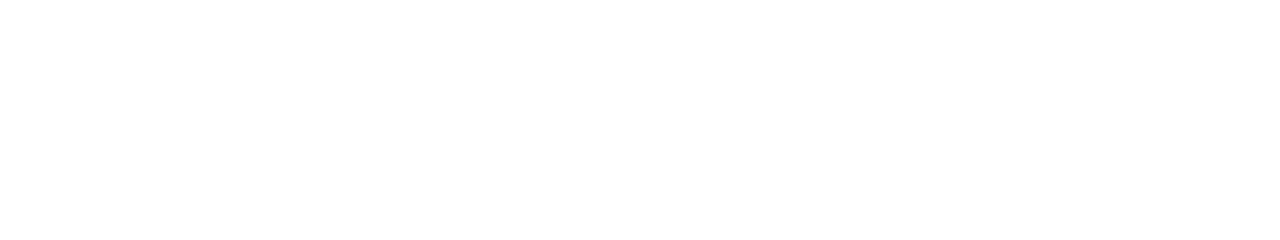
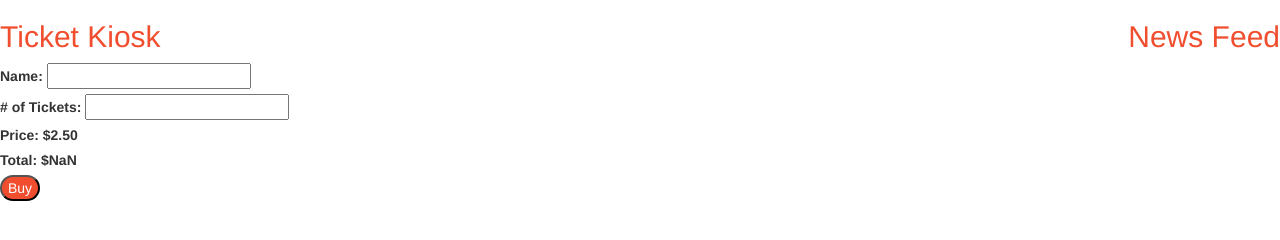
Before and after one commit to jjrufin/FinalAssessment, a plain HTML site: page index.html in a window 1280 px wide. Drawn offline with Linux system fonts and the light colour scheme.

Commit message:
working on css

```diff
--- a/index.html
+++ b/index.html
@@ -12,7 +12,22 @@
         <!-- Our CSS -->
         <link rel="stylesheet" href="styles.css">
     </head>
-    <body ng-app="ticketKiosk">
+    <body ng-app="ticketKiosk" ng-controller="ticketCtrl">
+        <span class="ticket">
+          <h2>Ticket Kiosk</h2>
+          <label>Name: <input type="text" ng-model="add.name"/></label></br>
+          <label># of Tickets: <input type="number" ng-model="add.amount"/></label></br>
+          <label>Price: $2.50</label></br>
+          <label>Total: ${{ add.amount * price }}</label></br>
+          <button ng-click="getTotal(add)">Buy</button>
+        </span>
+        <span class="news">
+        <div>
+          <h2>News Feed</h2>
+          <p ng-repeat="confirmed in confirmedList"> <span class="item">{{ confirmed.name }} bought {{ confirmed.amount }} tickets </span></p>
+        </div>
+        </span>
+
 
         <!-- Invlude Angular and UI.Bootstrap -->
         <script src="lib/angular.min.js" charset="utf-8"></script>
--- a/js/app.js
+++ b/js/app.js
@@ -1 +1,20 @@
 var app = angular.module("ticketKiosk", ["ui.bootstrap"]);
+
+
+
+app.controller('ticketCtrl', function ($scope){
+  console.log('controller is working');
+
+  $scope.confirmedList = [];
+  $scope.price = 2.50;
+  $scope.amount = 1;
+
+  $scope.getTotal = function (confirmed) {
+    console.log('this function is working');
+    $scope.confirmedList.push({name: confirmed.name, amount: confirmed.amount });
+    console.log($scope.confirmedList);
+
+
+
+  }
+});
--- a/styles.css
+++ b/styles.css
@@ -0,0 +1,22 @@
+h2 {
+  color: #f04e2f;
+}
+
+button {
+  background-color: #f04e2f;
+  color: white;
+  border-radius: 30px;
+}
+
+.news{
+  float: right;
+}
+
+.ticket {
+  text-align: left;
+  float:left;
+}
+
+.item {
+  border-color: #f04e2f;
+}
```
